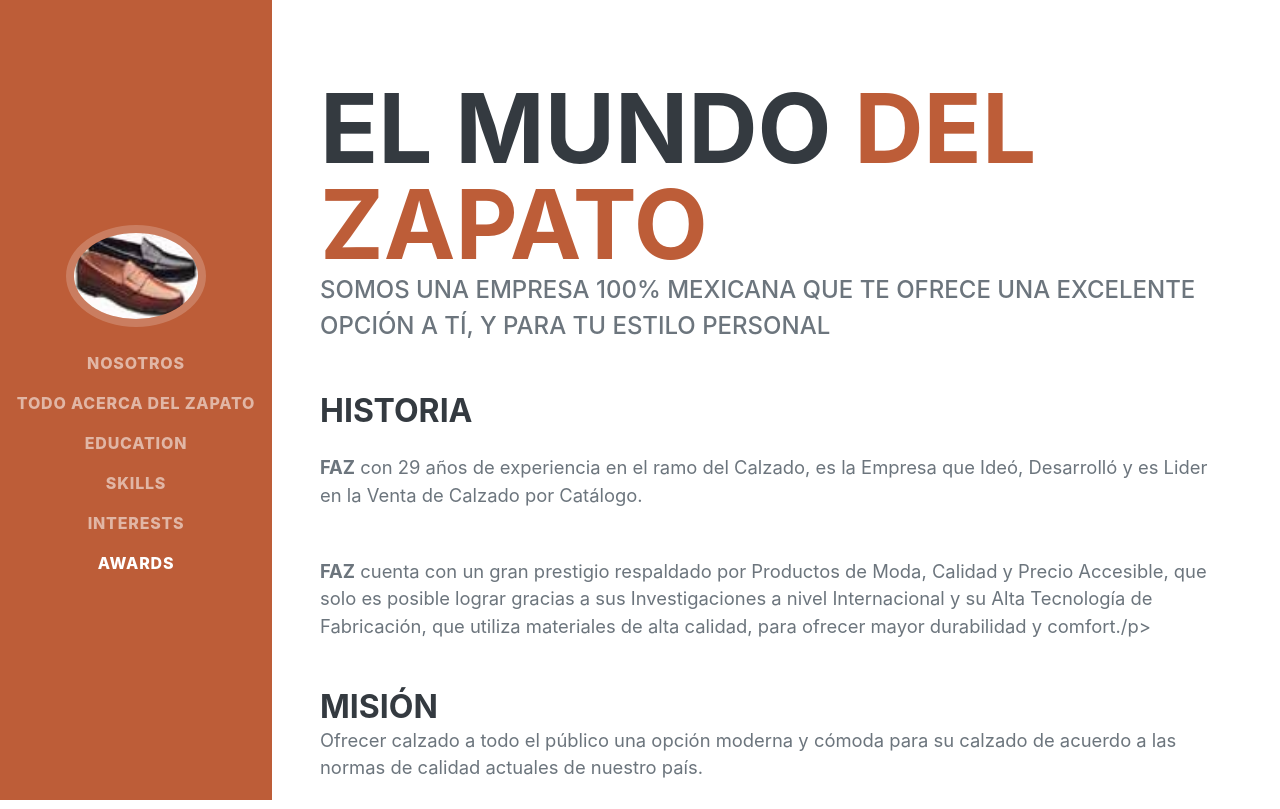
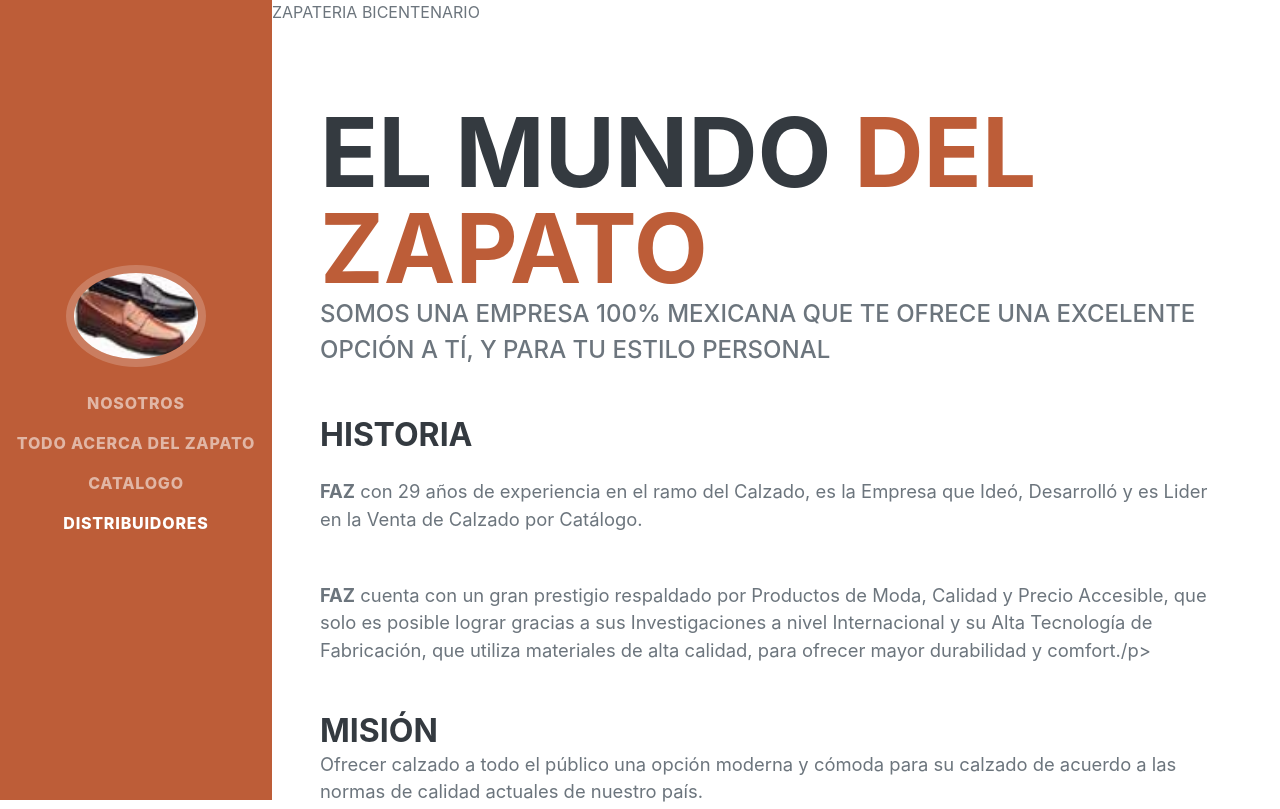
Before and after one commit to ALEGM17/zapatosweb, a plain HTML site: page index.html in a window 1280 px wide. Shown: the top 809 px of the page. Drawn offline with nearby package versions, Linux system fonts and the light colour scheme; a web font is replaced by a local one.

Commit message:
Update index.html

```diff
--- a/index.html
+++ b/index.html
@@ -16,6 +16,7 @@
         <link href="css/styles.css" rel="stylesheet" />
     </head>
     <body id="page-top">
+        <header>ZAPATERIA BICENTENARIO</header>
         <!-- Navigation-->
         <nav class="navbar navbar-expand-lg navbar-dark bg-primary fixed-top" id="sideNav">
             <a class="navbar-brand js-scroll-trigger" href="#page-top">
@@ -27,10 +28,8 @@
                 <ul class="navbar-nav">
                     <li class="nav-item"><a class="nav-link js-scroll-trigger" href="#Nosotros">Nosotros</a></li>
                     <li class="nav-item"><a class="nav-link js-scroll-trigger" href="#acercazap">Todo acerca del zapato</a></li>
-                    <li class="nav-item"><a class="nav-link js-scroll-trigger" href="#education">Education</a></li>
-                    <li class="nav-item"><a class="nav-link js-scroll-trigger" href="#skills">Skills</a></li>
-                    <li class="nav-item"><a class="nav-link js-scroll-trigger" href="#interests">Interests</a></li>
-                    <li class="nav-item"><a class="nav-link js-scroll-trigger" href="#awards">Awards</a></li>
+                    <li class="nav-item"><a class="nav-link js-scroll-trigger" href="#catalogo">catalogo</a></li>
+                    <li class="nav-item"><a class="nav-link js-scroll-trigger" href="#distribuidores">distribuidores</a></li>
                 </ul>
             </div>
         </nav>
@@ -105,10 +104,10 @@
                 </div>
             </section>
             <hr class="m-0" />
-            <!-- Education-->
-            <section class="resume-section" id="education">
+            <!-- catalogo-->
+            <section class="resume-section" id="catalogo">
                 <div class="resume-section-content">
-                    <h2 class="mb-5">Education</h2>
+                    <h2 class="mb-5">catalogo</h2>
                     <div class="d-flex flex-column flex-md-row justify-content-between mb-5">
                         <div class="flex-grow-1">
                             <h3 class="mb-0">University of Colorado Boulder</h3>
@@ -129,10 +128,10 @@
                 </div>
             </section>
             <hr class="m-0" />
-            <!-- Skills-->
-            <section class="resume-section" id="skills">
+            <!-- distribuidores-->
+            <section class="resume-section" id="distribuidores">
                 <div class="resume-section-content">
-                    <h2 class="mb-5">Skills</h2>
+                    <h2 class="mb-5">distribuidores</h2>
                     <div class="subheading mb-3">Programming Languages & Tools</div>
                     <ul class="list-inline dev-icons">
                         <li class="list-inline-item"><i class="fab fa-html5"></i></li>
```
